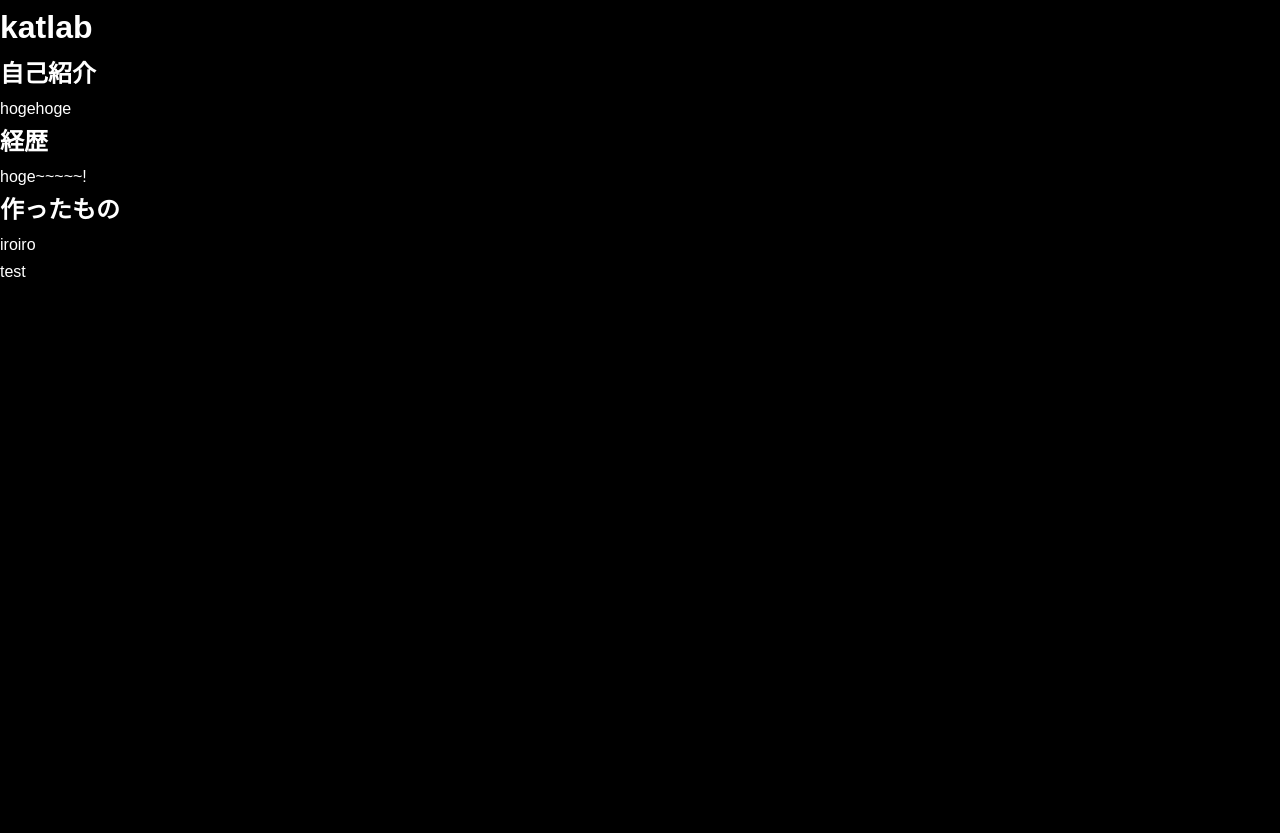
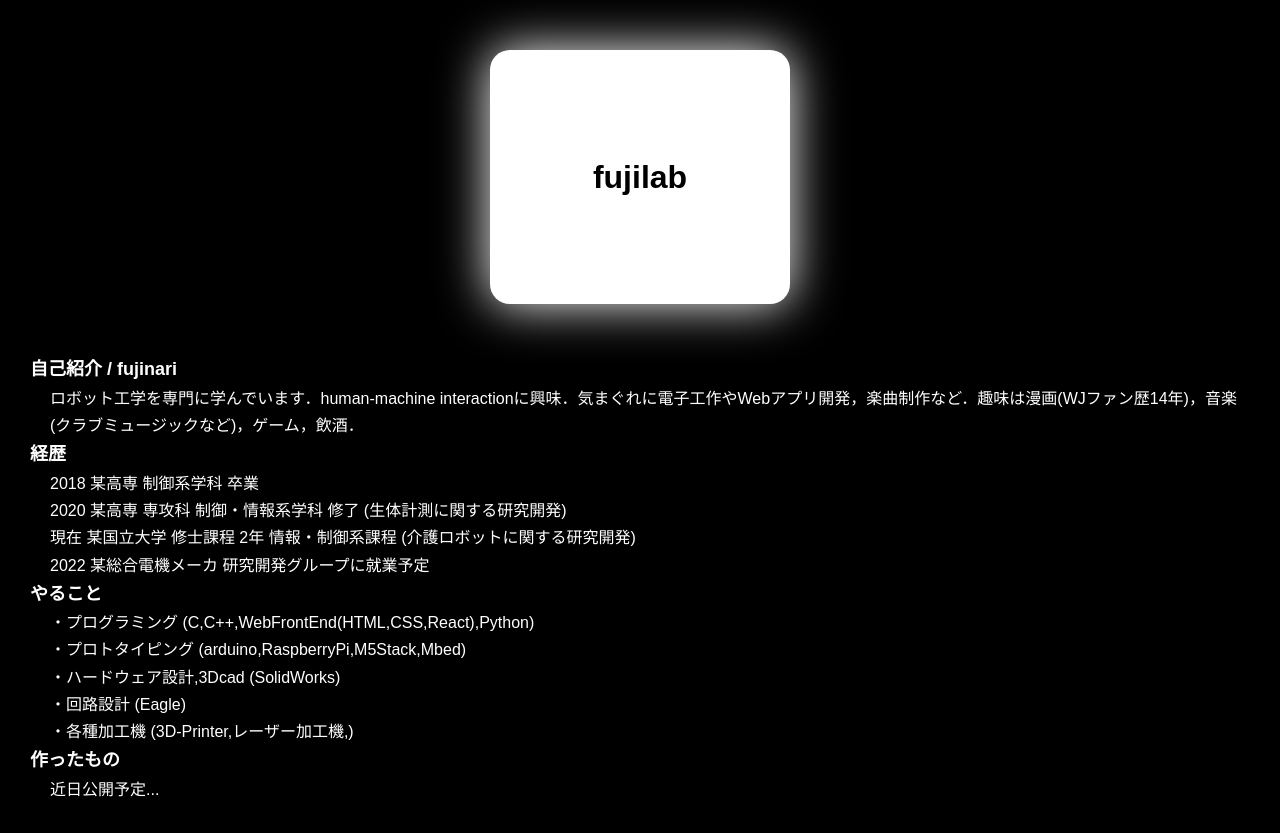
Before and after one commit to AtsuyaKato/portfolio, a plain HTML site: page index.html in a window 1280 px wide. Before the commit the page ends 800 px from the top, so only its background shows below. Drawn offline with Linux system fonts and the light colour scheme; some packages are replaced by stand-ins of ours; a web font is replaced by a local one.

Commit message:
20210704

```diff
--- a/css/style.css
+++ b/css/style.css
@@ -14,6 +14,7 @@ body {
     /*色*/
     color: white;
     background-color: black;
+    font-size: medium;
 }
 
 a {
@@ -25,3 +26,78 @@ img {
     /*画像サイズに制限をかける*/
     max-width: 100%;
 }
+
+.subtitle {
+    font-weight: bolder;
+    font-size: large;
+}
+
+p{
+    margin-left: 20px;
+}
+
+
+/* ---非共通部分--- */
+#doorplate {
+    /* アニメーション */
+    animation: flash 10s linear infinite;
+    /* 色 */
+    background-color: white;
+    color: black;
+    /* ボックス */
+    position: relative;
+    max-width: 300px;
+    margin: auto;
+    margin-top: 50px;
+    margin-bottom: 50px;
+    padding: 100px;
+    border-radius: 20px;
+    /* テキスト */
+    text-align: center;
+}
+@keyframes flash{
+    0%,50%,100%{
+        background-color: white;
+        box-shadow: 0px 0px 50px white;
+    }
+    19.5%{
+        background-color: white;
+        box-shadow: 0px 0px 50px white;
+    }
+    20%{
+        background-color: black;
+        box-shadow: none;
+    }
+    20.5%{
+        background-color: white;
+        box-shadow: 0px 0px 50px white;
+    }
+    60%{
+        background-color: white;
+        box-shadow: 0px 0px 50px white;
+    }
+    60.5%{
+        background-color: black;
+        box-shadow: none;
+    }
+    61%{
+        background-color: white;
+        box-shadow: 0px 0px 50px white;
+    }
+    62.5%{
+        background-color: white;
+        box-shadow: 0px 0px 50px white;
+    }
+    63%{
+        background-color: black;
+        box-shadow: none;
+    }
+    63.5%{
+        background-color: white;
+        box-shadow: 0px 0px 50px white;
+    }
+}
+
+#maincontent {
+    margin: 30px;
+}
--- a/index.html
+++ b/index.html
@@ -2,7 +2,7 @@
 <html lang="ja">
     <head>
         <meta charset="utf-8">
-        <title>katlab</title>
+        <title>fujilab</title>
         <meta name="description" content="ktのポートフォリオ">
     <!-- ファビコンの読み込み そのうちやる 自動生成webサービス"RealFaviconGenerator"がオススメ -->
         <!-- <link rel="icon" type="image/png" href="images/favicon.png"> -->
@@ -14,13 +14,23 @@
     <link href="./css/style.css" rel="stylesheet">
 
     <body>
-        <h1>katlab</h1>
-        <h2>自己紹介</h2>
-            <p>hogehoge</p>
-        <h2>経歴</h2>
-            <p>hoge~~~~~!</p>
-        <h2>作ったもの</h2>
-            <p>iroiro</p>
-            <p>test</p>
+        <div id="doorplate"><h1>fujilab</h1></div>
+        <div id="maincontent">
+            <div class="subtitle">自己紹介 / fujinari</div>
+            <p>ロボット工学を専門に学んでいます．human-machine interactionに興味．気まぐれに電子工作やWebアプリ開発，楽曲制作など．趣味は漫画(WJファン歴14年)，音楽(クラブミュージックなど)，ゲーム，飲酒．</p>
+            <div class="subtitle">経歴</div>
+            <p>2018 某高専 制御系学科 卒業</p>
+            <p>2020 某高専 専攻科 制御・情報系学科 修了 (生体計測に関する研究開発)</p>
+            <p>現在 某国立大学 修士課程 2年 情報・制御系課程 (介護ロボットに関する研究開発)</p>
+            <p>2022 某総合電機メーカ 研究開発グループに就業予定</p>
+            <div class="subtitle">やること</div>
+            <p>・プログラミング (C,C++,WebFrontEnd(HTML,CSS,React),Python)</p>
+            <p>・プロトタイピング (arduino,RaspberryPi,M5Stack,Mbed)</p>
+            <p>・ハードウェア設計,3Dcad (SolidWorks)</p>
+            <p>・回路設計 (Eagle)</p>
+            <p>・各種加工機 (3D-Printer,レーザー加工機,)</p>
+            <div class="subtitle">作ったもの</div>
+            <p>近日公開予定...</p>
+        </div>
     </body>
 </html>
```
